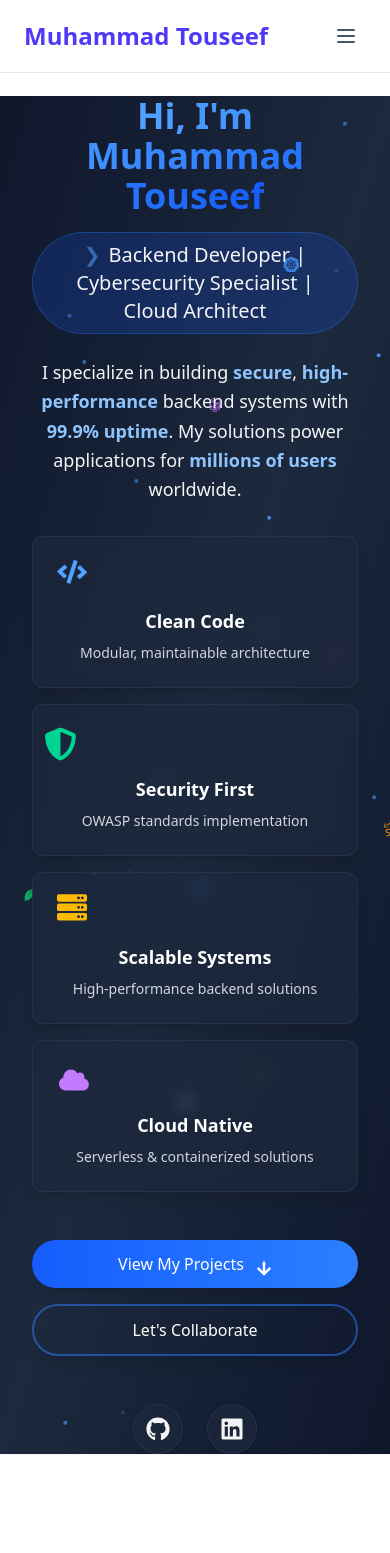
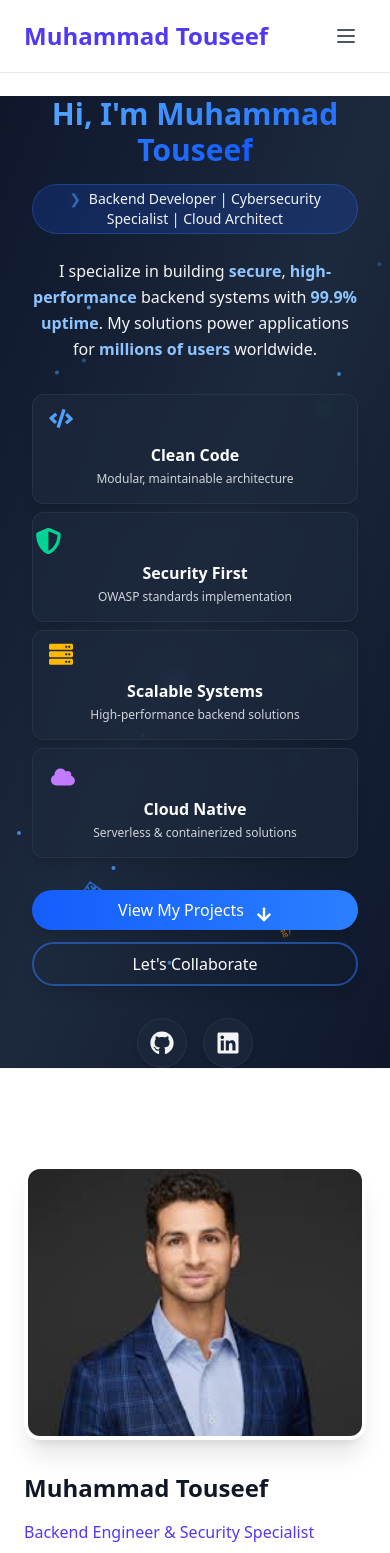
Before and after one commit to M-Touseef/my-portfolio, a React (Vite) app: page / in a window 390 px wide. Shown: the top 1553 px of the page. Built offline with nearby package versions, Linux system fonts and the light colour scheme.

Commit message:
Initial commit

```diff
--- a/src/components/Hero.jsx
+++ b/src/components/Hero.jsx
@@ -1,4 +1,4 @@
-import React, { useEffect, useRef } from "react";
+import React, { useEffect, useRef, useState } from "react";
 import {
   FaLinkedin,
   FaGithub,
@@ -25,6 +25,7 @@ import {
 import { GiArtificialIntelligence } from "react-icons/gi";
 
 const Hero = () => {
+  const [isMobile, setIsMobile] = useState(false);
   const controls = useAnimation();
   const [ref, inView] = useInView({
     threshold: 0.1,
@@ -32,6 +33,13 @@ const Hero = () => {
   });
 
   const stickerContainerRef = useRef(null);
+
+  useEffect(() => {
+    const checkMobile = () => setIsMobile(window.innerWidth < 640);
+    checkMobile();
+    window.addEventListener('resize', checkMobile);
+    return () => window.removeEventListener('resize', checkMobile);
+  }, []);
 
   useEffect(() => {
     if (inView) {
@@ -49,42 +57,44 @@ const Hero = () => {
   };
 
   const floatingTechIcons = [
-    { icon: <SiTypescript className="text-blue-500" />, size: "w-10 h-10", delay: 0, rotate: true },
-    { icon: <SiNodedotjs className="text-green-500" />, size: "w-12 h-12", delay: 0.3, rotate: false },
-    { icon: <SiMongodb className="text-green-400" />, size: "w-11 h-11", delay: 0.6, rotate: true },
-    { icon: <SiDocker className="text-blue-400" />, size: "w-14 h-14", delay: 0.9, rotate: false },
-    { icon: <FaAws className="text-amber-500" size={24} />, size: "w-12 h-12", delay: 1.2, rotate: true },
-    { icon: <SiKubernetes className="text-blue-400" />, size: "w-12 h-12", delay: 1.5, rotate: false },
-    { icon: <SiPython className="text-blue-300" />, size: "w-10 h-10", delay: 1.8, rotate: true },
-    { icon: <SiGraphql className="text-pink-500" />, size: "w-12 h-12", delay: 2.1, rotate: false },
-    { icon: <SiPostgresql className="text-blue-300" />, size: "w-12 h-12", delay: 2.4, rotate: true },
-    { icon: <GiArtificialIntelligence className="text-purple-400" />, size: "w-14 h-14", delay: 2.7, rotate: false }
+    { icon: <SiTypescript className="text-blue-500" />, size: "w-8 h-8 sm:w-10 sm:h-10", delay: 0, rotate: true },
+    { icon: <SiNodedotjs className="text-green-500" />, size: "w-10 h-10 sm:w-12 sm:h-12", delay: 0.3, rotate: false },
+    { icon: <SiMongodb className="text-green-400" />, size: "w-9 h-9 sm:w-11 sm:h-11", delay: 0.6, rotate: true },
+    { icon: <SiDocker className="text-blue-400" />, size: "w-12 h-12 sm:w-14 sm:h-14", delay: 0.9, rotate: false },
+    { icon: <FaAws className="text-amber-500" />, size: "w-10 h-10 sm:w-12 sm:h-12", delay: 1.2, rotate: true },
+    ...(isMobile ? [] : [
+      { icon: <SiKubernetes className="text-blue-400" />, size: "w-12 h-12", delay: 1.5, rotate: false },
+      { icon: <SiPython className="text-blue-300" />, size: "w-10 h-10", delay: 1.8, rotate: true },
+      { icon: <SiGraphql className="text-pink-500" />, size: "w-12 h-12", delay: 2.1, rotate: false },
+      { icon: <SiPostgresql className="text-blue-300" />, size: "w-12 h-12", delay: 2.4, rotate: true },
+      { icon: <GiArtificialIntelligence className="text-purple-400" />, size: "w-14 h-14", delay: 2.7, rotate: false }
+    ])
   ];
 
   const featureCards = [
     {
-      icon: <FaCode className="text-3xl" />,
+      icon: <FaCode />,
       title: "Clean Code",
       description: "Modular, maintainable architecture",
       animation: { rotate: [0, 5, -5, 0] },
       color: "text-blue-400"
     },
     {
-      icon: <FaShieldAlt className="text-3xl" />,
+      icon: <FaShieldAlt />,
       title: "Security First",
       description: "OWASP standards implementation",
       animation: { scale: [1, 1.1, 1] },
       color: "text-emerald-400"
     },
     {
-      icon: <FaServer className="text-3xl" />,
+      icon: <FaServer />,
       title: "Scalable Systems",
       description: "High-performance backend solutions",
       animation: { y: [0, -5, 0] },
       color: "text-amber-400"
     },
     {
-      icon: <FaCloud className="text-3xl" />,
+      icon: <FaCloud />,
       title: "Cloud Native",
       description: "Serverless & containerized solutions",
       animation: { x: [0, 5, -5, 0] },
@@ -96,11 +106,10 @@ const Hero = () => {
     <section
       id="home"
       ref={ref}
-      className="relative w-full min-h-screen bg-gradient-to-br from-slate-900 via-slate-800 to-slate-900 flex items-center justify-center px-4 sm:px-6 overflow-hidden"
+      className="relative w-full min-h-screen bg-gradient-to-br from-slate-900 via-slate-800 to-slate-900 flex items-center justify-center px-4 sm:px-6 overflow-x-hidden"
     >
       {/* Animated Background Elements */}
       <div className="absolute inset-0 overflow-hidden pointer-events-none">
-        {/* Floating Tech Icons */}
         {floatingTechIcons.map((item, index) => (
           <motion.div
             key={index}
@@ -131,13 +140,11 @@ const Hero = () => {
           </motion.div>
         ))}
 
-        {/* Animated Grid Pattern */}
         <div className="absolute inset-0 opacity-10">
           <div className="absolute inset-0 bg-grid-pattern bg-[length:40px_40px]" />
         </div>
 
-        {/* Animated Particles */}
-        {[...Array(20)].map((_, i) => (
+        {[...Array(15)].map((_, i) => (
           <motion.div
             key={i}
             className="absolute w-1 h-1 bg-blue-400 rounded-full"
@@ -176,19 +183,17 @@ const Hero = () => {
             }
           }}
         >
-          {/* Headline */}
           <motion.div variants={fadeUp}>
-            <h1 className="text-4xl sm:text-6xl lg:text-7xl font-bold mb-4">
+            <h1 className="text-3xl xs:text-4xl sm:text-6xl lg:text-7xl font-bold mb-4">
               <span className="bg-gradient-to-r from-blue-400 to-blue-600 bg-clip-text text-transparent">
                 Hi, I'm Muhammad Touseef
               </span>
             </h1>
           </motion.div>
 
-          {/* Enhanced Subtitle */}
           <motion.div variants={fadeUp}>
-            <h2 className="text-xl sm:text-2xl lg:text-3xl text-gray-100 mb-6 font-medium">
-              <span className="inline-block bg-blue-600/20 px-4 py-2 rounded-full border border-blue-500/30">
+            <h2 className="text-sm sm:text-xl lg:text-3xl text-gray-100 mb-6 font-medium">
+              <span className="inline-block bg-blue-600/20 px-2 py-1 sm:px-4 sm:py-2 rounded-full border border-blue-500/30">
                 <span className="text-blue-400 animate-pulse mr-2">❯</span>
                 <span className="typewriter">
                   Backend Developer | Cybersecurity Specialist | Cloud Architect
@@ -197,9 +202,8 @@ const Hero = () => {
             </h2>
           </motion.div>
 
-          {/* Improved Description */}
           <motion.div variants={fadeUp}>
-            <p className="text-lg sm:text-xl text-gray-100 mb-8 max-w-3xl mx-auto leading-relaxed">
+            <p className="text-base sm:text-lg lg:text-xl text-gray-100 mb-8 max-w-3xl mx-auto leading-relaxed">
               I specialize in building <span className="font-semibold text-blue-300">secure</span>,{' '}
               <span className="font-semibold text-blue-300">high-performance</span> backend systems with{' '}
               <span className="font-semibold text-blue-300">99.9% uptime</span>. My solutions power applications for{' '}
@@ -207,38 +211,36 @@ const Hero = () => {
             </p>
           </motion.div>
 
-          {/* Enhanced Feature Cards */}
           <motion.div
             variants={fadeUp}
-            className="grid grid-cols-1 sm:grid-cols-2 lg:grid-cols-4 gap-4 mb-12 max-w-6xl mx-auto"
+            className="grid grid-cols-1 sm:grid-cols-2 lg:grid-cols-4 gap-2 sm:gap-4 mb-8 sm:mb-12 max-w-6xl mx-auto"
           >
             {featureCards.map((card, index) => (
               <motion.div
                 key={index}
                 whileHover={{ y: -8, scale: 1.05 }}
                 whileTap={{ scale: 0.98 }}
-                className="bg-slate-800/70 backdrop-blur-sm rounded-xl p-6 border border-slate-700/50 hover:border-blue-500/50 transition-all shadow-lg hover:shadow-xl hover:shadow-blue-500/10"
+                className="bg-slate-800/70 backdrop-blur-sm rounded-xl p-4 sm:p-6 border border-slate-700/50 hover:border-blue-500/50 transition-all shadow-lg hover:shadow-xl hover:shadow-blue-500/10"
               >
                 <motion.div
                   animate={card.animation}
                   transition={{ duration: 2, repeat: Infinity }}
-                  className={`${card.color} mb-4`}
+                  className={`${card.color} mb-2 sm:mb-4`}
                 >
-                  {card.icon}
+                  {React.cloneElement(card.icon, { className: "text-2xl sm:text-3xl" })}
                 </motion.div>
-                <h3 className="text-lg font-semibold text-white mb-2">{card.title}</h3>
-                <p className="text-gray-300 text-sm">{card.description}</p>
+                <h3 className="text-base sm:text-lg font-semibold text-white mb-1 sm:mb-2">{card.title}</h3>
+                <p className="text-gray-300 text-xs sm:text-sm">{card.description}</p>
               </motion.div>
             ))}
           </motion.div>
 
-          {/* Enhanced CTA Buttons */}
-          <motion.div variants={fadeUp} className="flex flex-col sm:flex-row justify-center gap-4 mb-12">
+          <motion.div variants={fadeUp} className="flex flex-col sm:flex-row justify-center gap-3 sm:gap-4 mb-8 sm:mb-12">
             <motion.a
               href="#projects"
               whileHover={{ scale: 1.05 }}
               whileTap={{ scale: 0.95 }}
-              className="relative inline-flex items-center justify-center bg-gradient-to-r from-blue-600 to-blue-500 hover:from-blue-500 hover:to-blue-400 text-white font-medium py-3 px-8 rounded-full transition-all duration-300 group shadow-lg hover:shadow-xl overflow-hidden"
+              className="relative inline-flex items-center justify-center bg-gradient-to-r from-blue-600 to-blue-500 hover:from-blue-500 hover:to-blue-400 text-white font-medium py-2 sm:py-3 px-6 sm:px-8 rounded-full transition-all duration-300 group shadow-lg hover:shadow-xl overflow-hidden w-full sm:w-auto"
             >
               <span className="relative z-10 flex items-center">
                 View My Projects
@@ -257,15 +259,14 @@ const Hero = () => {
               href="#contact"
               whileHover={{ scale: 1.05 }}
               whileTap={{ scale: 0.95 }}
-              className="relative inline-flex items-center justify-center bg-transparent hover:bg-slate-800/70 text-white font-medium py-3 px-8 rounded-full border-2 border-blue-500/50 hover:border-blue-400 transition-all duration-300 group shadow-lg hover:shadow-xl overflow-hidden"
+              className="relative inline-flex items-center justify-center bg-transparent hover:bg-slate-800/70 text-white font-medium py-2 sm:py-3 px-6 sm:px-8 rounded-full border-2 border-blue-500/50 hover:border-blue-400 transition-all duration-300 group shadow-lg hover:shadow-xl overflow-hidden w-full sm:w-auto"
             >
               <span className="relative z-10">Let's Collaborate</span>
               <span className="absolute inset-0 bg-blue-500/10 opacity-0 group-hover:opacity-100 transition-opacity duration-300"></span>
             </motion.a>
           </motion.div>
 
-          {/* Enhanced Social Links */}
-          <motion.div variants={fadeUp} className="flex justify-center gap-6">
+          <motion.div variants={fadeUp} className="flex justify-center gap-4 sm:gap-6">
             <motion.a
               href="https://github.com/yourusername"
               target="_blank"
@@ -292,7 +293,6 @@ const Hero = () => {
         </motion.div>
       </div>
 
-      {/* Enhanced Scroll Indicator */}
       <motion.div
         className="absolute bottom-8 left-1/2 -translate-x-1/2 hidden sm:flex flex-col items-center cursor-pointer group"
         initial={{ opacity: 0 }}
--- /dev/null
+++ b/src/components/ThemeToggle.jsx
@@ -0,0 +1,25 @@
+// ThemeToggle.jsx
+import { useEffect, useState } from 'react';
+
+const ThemeToggle = () => {
+  const [theme, setTheme] = useState(() =>
+    localStorage.getItem('theme') || (window.matchMedia('(prefers-color-scheme: dark)').matches ? 'dark' : 'light')
+  );
+
+  useEffect(() => {
+    document.documentElement.setAttribute('data-theme', theme);
+    localStorage.setItem('theme', theme);
+  }, [theme]);
+
+  const toggleTheme = () => {
+    setTheme(prev => (prev === 'light' ? 'dark' : 'light'));
+  };
+
+  return (
+    <button onClick={toggleTheme}>
+      {theme === 'light' ? '🌙 Dark Mode' : '☀️ Light Mode'}
+    </button>
+  );
+};
+
+export default ThemeToggle;
```
Also changed, not shown: src/components/Footer.jsx (deleted, +0 -56 lines).
